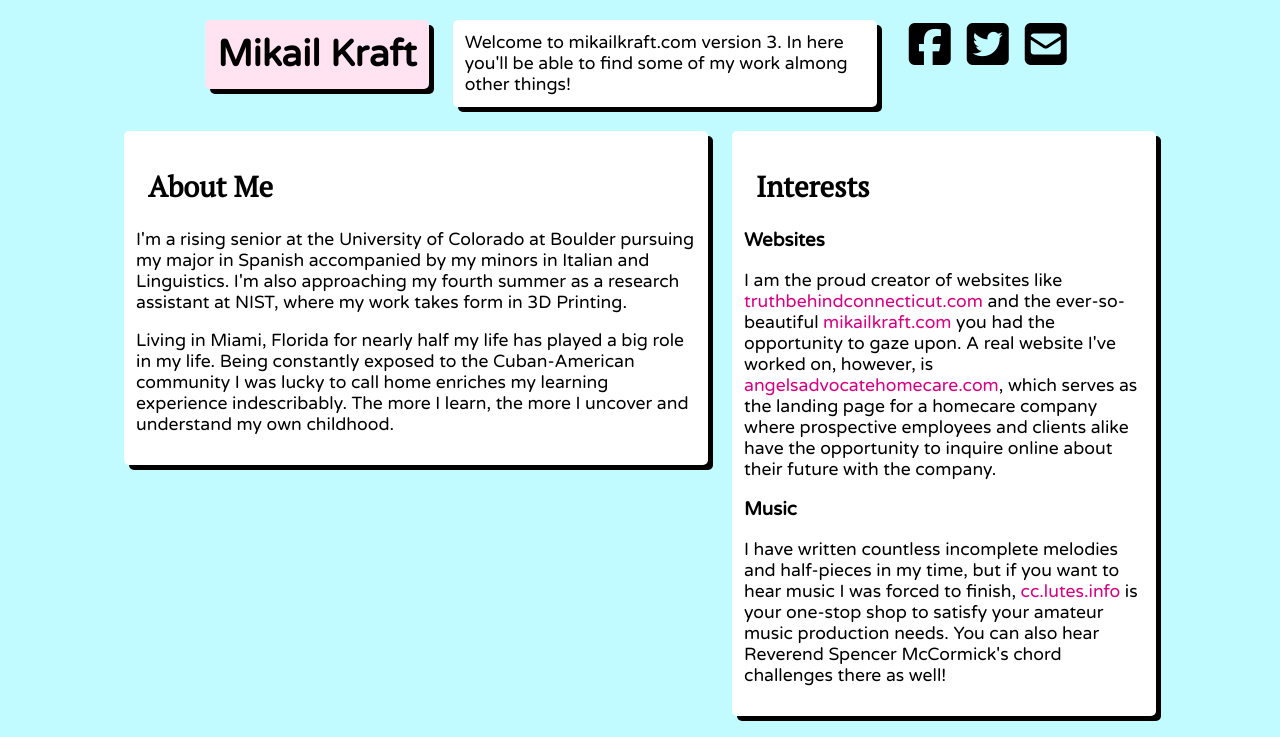
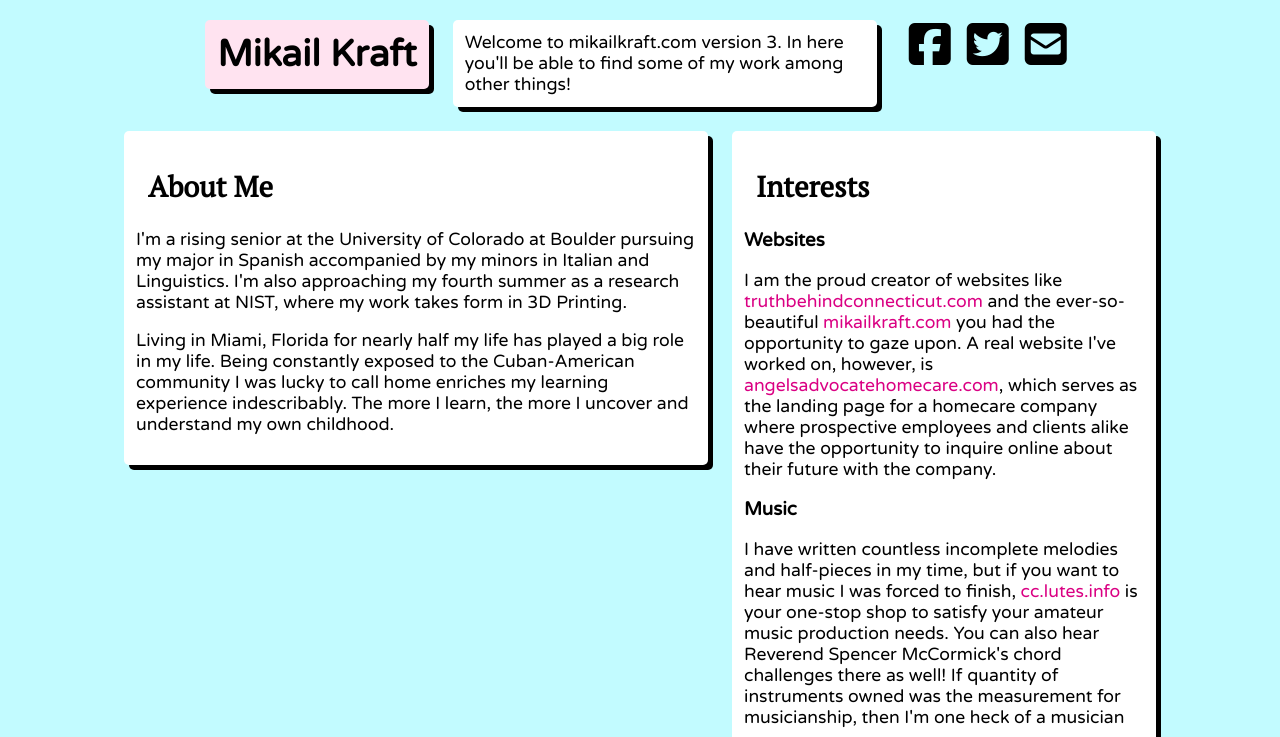
Before and after one commit to MikailK/mikailkraft, a plain HTML site: page index.html in a window 1280 px wide. Shown: the top 737 px of the page. Drawn offline with nearby package versions, Linux system fonts and the light colour scheme.

Commit message:
Update index.html

```diff
--- a/index.html
+++ b/index.html
@@ -18,7 +18,7 @@
     </div>
 
   <div class="card card-caption">
-    <p>Welcome to mikailkraft.com version 3. In here you'll be able to find some of my work almong other things!</span> </p>
+    <p>Welcome to mikailkraft.com version 3. In here you'll be able to find some of my work among other things!</span> </p>
   </div>
 
   <div id="social">
@@ -47,7 +47,7 @@
     <h3>Websites</h3>
     <p>I am the proud creator of websites like <a target="_blank" href="https://truthbehindconnecticut.com">truthbehindconnecticut.com</a> and the ever-so-beautiful <a target="_blank" href="https://mikailkraft.com">mikailkraft.com</a> you had the opportunity to gaze upon. A real website I've worked on, however, is <a  target="_blank"href="https://angelsadvocatehomecare.com">angelsadvocatehomecare.com</a>, which serves as the landing page for a homecare company where prospective employees and clients alike have the opportunity to inquire online about their future with the company.</p>
     <h3>Music</h3>
-    <p>I have written countless incomplete melodies and half-pieces in my time, but if you want to hear music I was forced to finish, <a target="_blank" href="https://cc.lutes.info">cc.lutes.info</a> is your one-stop shop to satisfy your amateur music production needs. You can also hear Reverend Spencer McCormick's chord challenges there as well!</p>
+    <p>I have written countless incomplete melodies and half-pieces in my time, but if you want to hear music I was forced to finish, <a target="_blank" href="https://cc.lutes.info">cc.lutes.info</a> is your one-stop shop to satisfy your amateur music production needs. You can also hear Reverend Spencer McCormick's chord challenges there as well! If quantity of instruments owned was the measurement for musicianship, then I'm one heck of a musician</p>
   </div>
 </div>
 <div class="break"></div>
```
